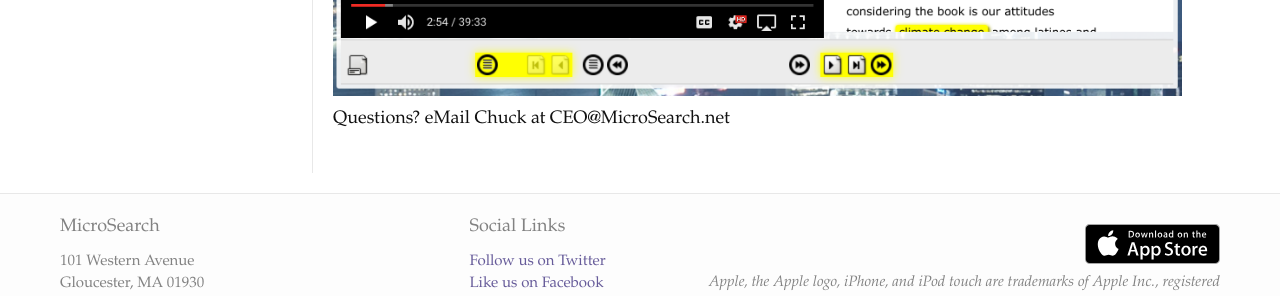
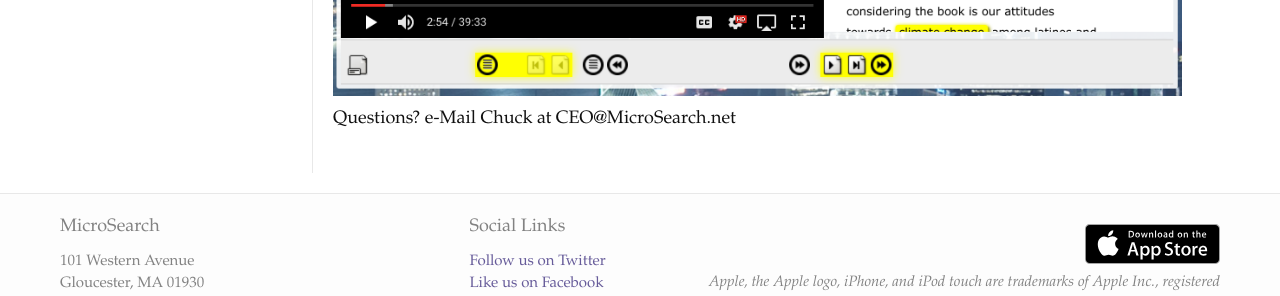
Before and after one commit to microsearch/microsearch.github.io, a Jekyll site: the page built from demos/university-videos-demo.md, in a window 1280 px wide and 1302 px high. Shown: the part 899-1195 px from the top of the window. Built offline with Jekyll 4.4.1, drawn with Linux system fonts in a browser that asks for light colours.

Commit message:
Updated University Videos Demo

```diff
--- a/demos/university-videos-demo.md
+++ b/demos/university-videos-demo.md
@@ -7,7 +7,7 @@ weight: 2
 description: |-
   MicroSearch's University Video Demo aggregates the metadata and transcripts of the videos from the main YouTube Channels of each the 8 Ivy League Schools. Search, browse, and read along with transcripts from the world's top universities.
 
-  Questions?  eMail Chuck at CEO@MicroSearch.net
+  Questions?  e-Mail Chuck at CEO@MicroSearch.net
 sections:
 - <li><a href="/demos/ivy-league-videos/">Ivy League Videos</a></li> <li><a href="/demos/university-videos/">University
   Videos</a></li>
@@ -25,4 +25,4 @@ This new MultimediaSearch portal contains the metadata of the YouTube Channels o
 
 [![alt text]({{site.baseurl}}/images/univideo.png "University Videos")](http://www.universityvideos.org){:target="_blank"}
 
-Questions?  eMail Chuck at CEO@MicroSearch.net
+Questions?  e-Mail Chuck at CEO@MicroSearch.net
```
